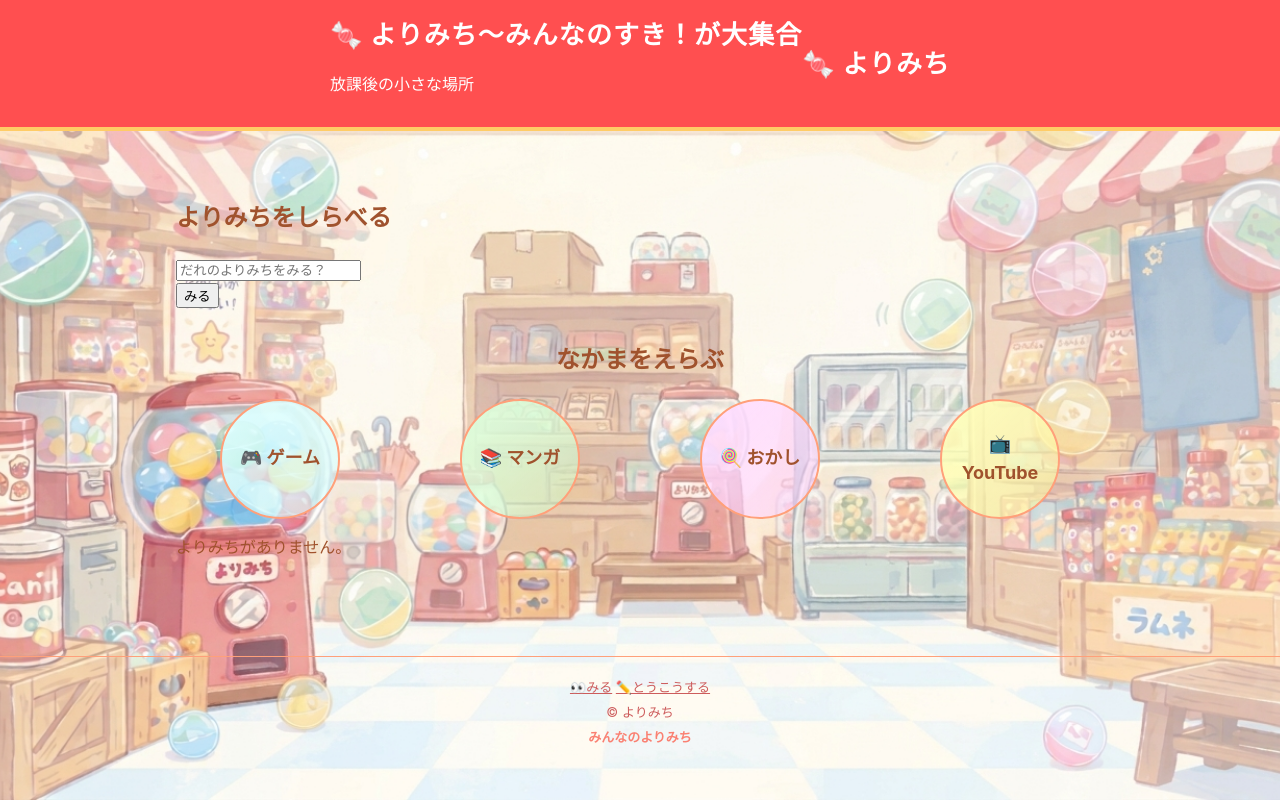
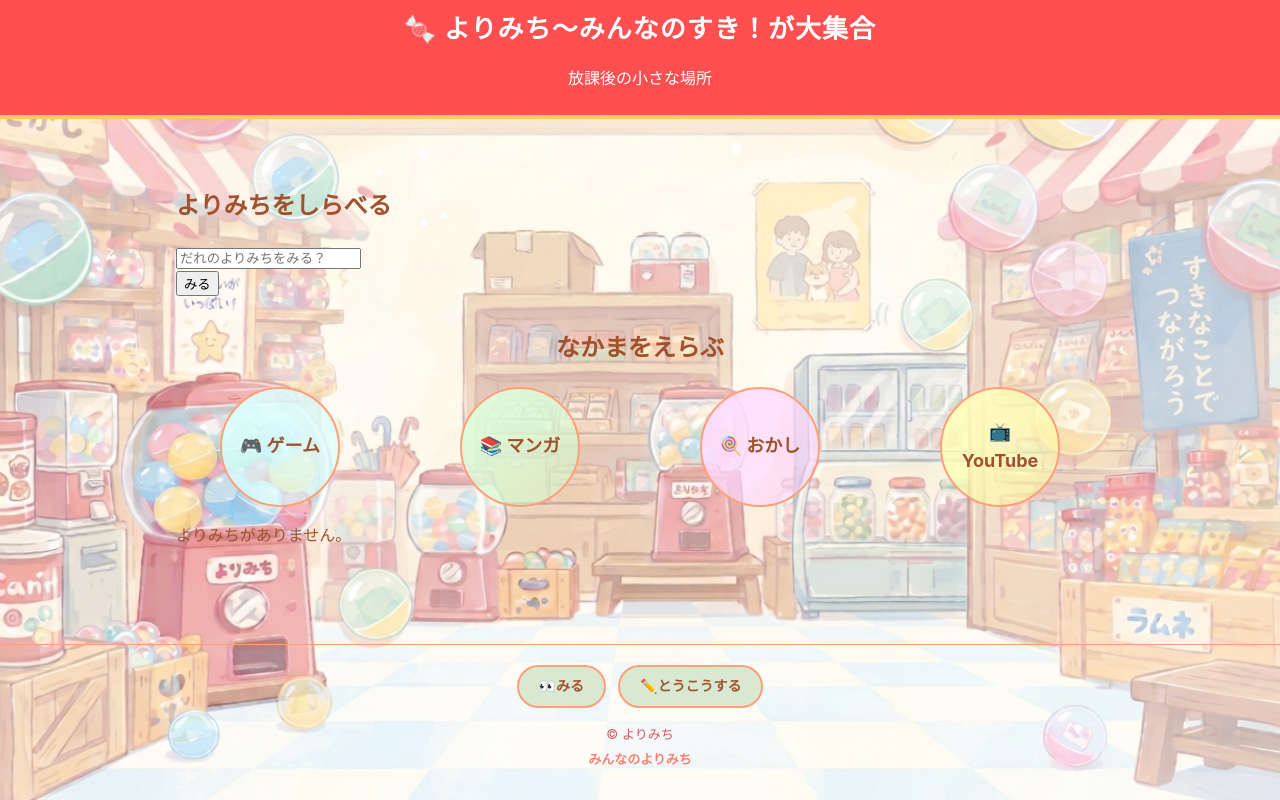
Before and after one commit to E-team-RT/E-team-Hackathon, a Flask app: page /home in a window 1280 px wide. Run offline with Flask 2, Linux system fonts and the light colour scheme; some libraries are stand-ins or nearby versions.

Commit message:
ヘッダーと画像のデザインを調整

```diff
--- a/SNSApp/static/css/base.css
+++ b/SNSApp/static/css/base.css
@@ -7,7 +7,7 @@
 
 body {
     margin:0;
-    background-image:url("../images/Dagashiya.jpeg");
+    background-image:url("../images/Dagashiya2.jpeg");
     background-size: cover;
     background-position: center;
     background-attachment: fixed;
@@ -35,10 +35,13 @@ a {
   display: flex;
   align-items: center;
   justify-content: center;
-  padding: 14px 20px;
+  padding: 8px 20px;
   position: relative;
 }
 
+.site-tagline {
+    text-align: center;
+}
 
 .site-logo {
     color: #fff;
@@ -97,6 +100,26 @@ main {
     color: var(--color-main-dark);
     font-weight: 600;
 }
+/* フッターのナビゲーション */
+.footer-nav {
+    display: flex;
+    justify-content: center;
+    gap: 12px;
+    margin-bottom: 16px;
+}
+
+/* ボタン風のリンク */
+.footer-button {
+    display: inline-block;
+    padding: 8px 20px;
+    border: 2px solid var(--color-border);
+    border-radius: 24px;
+    background: #D9E8D0;
+    color: var(--color-text);
+    font-size: 14px;
+    font-weight: 700;
+    text-decoration: none;
+}
 
 /* =========================
 メディアクエリ 1024px以下の場合、画面背景の設定を固定からスクロールに変更
--- a/SNSApp/templates/common/header.html
+++ b/SNSApp/templates/common/header.html
@@ -4,9 +4,6 @@
             <a href="#" class="site-logo">🍬 よりみち〜みんなのすき！が大集合</a>
             <p class="site-tagline">放課後の小さな場所</p>
         </div>
-        <a href="#" class="site-logo">
-            🍬 よりみち
-        </a>
         {% if session.get('user_id') %}
         <div class="header-user">
             <span>⏱ {{ login_duration }}</span>
```
Also changed, not shown: SNSApp/static/images/Dagashiya.jpeg (deleted), SNSApp/static/images/Dagashiya2.jpeg (added).
